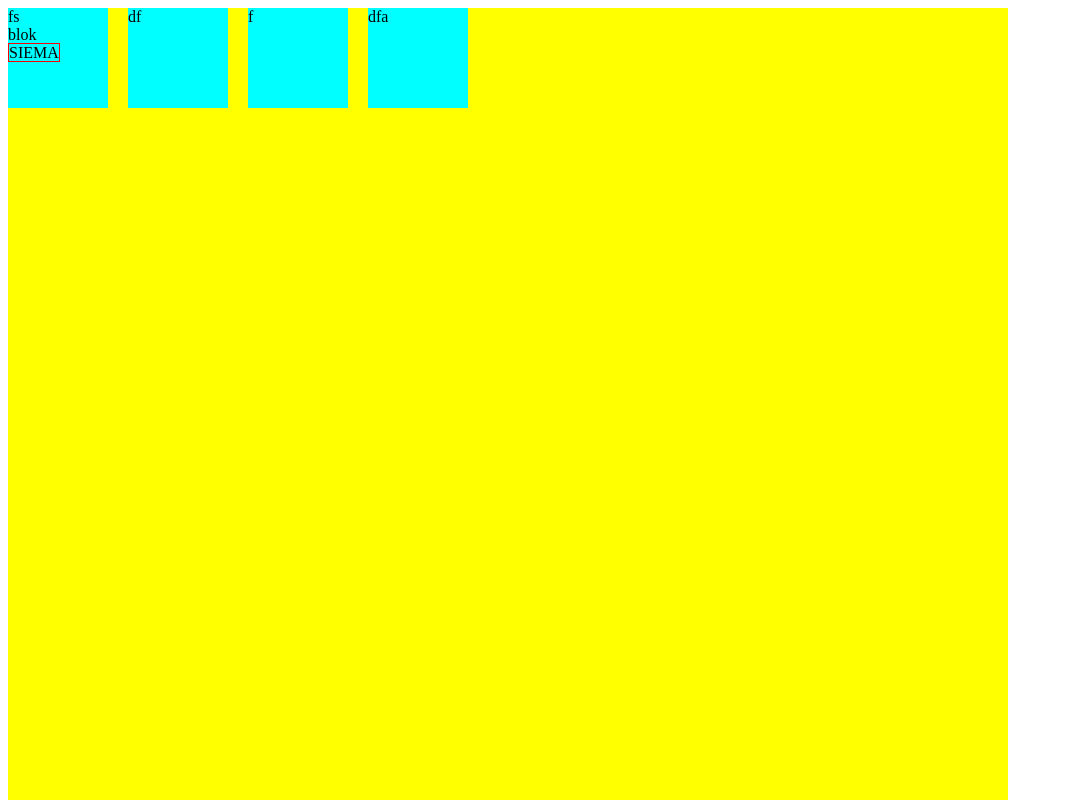
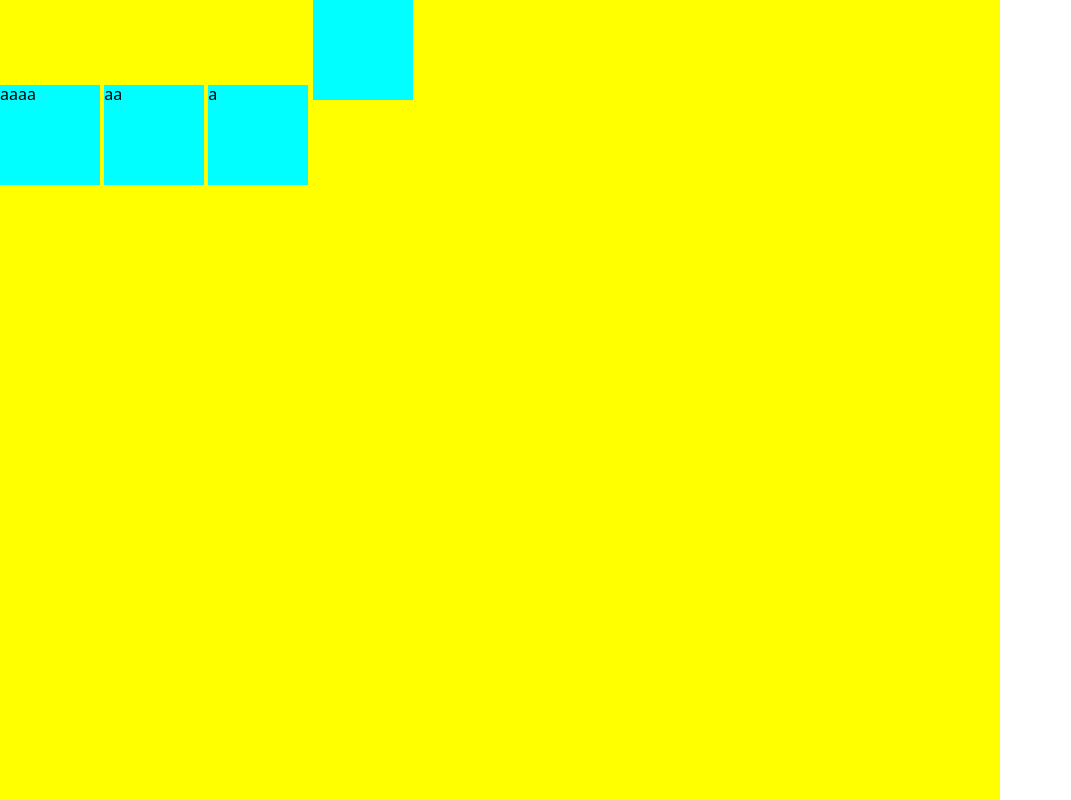
Before and after one commit to daszai/goit-markup-hw-05, a plain HTML site: page TEST.html in a window 1280 px wide. Shown: the top 800 px of the page, without its empty margins (0-1071 px from the left). Drawn offline with nearby package versions, Linux system fonts and the light colour scheme.

Commit message:
Update TEST.html

```diff
--- a/TEST.html
+++ b/TEST.html
@@ -3,38 +3,33 @@
   <head>
     <meta charset="UTF-8" />
     <meta name="viewport" content="width=device-width, initial-scale=1.0" />
+
+    <link
+      rel="stylesheet"
+      href="https://cdnjs.cloudflare.com/ajax/libs/modern-normalize/1.0.0/modern-normalize.min.css"
+    />
+
     <style>
       .bbb {
         background-color: yellow;
         width: 1000px;
         height: 1000px;
-        box-sizing: border-box;
-        display: flex;
-        gap: 20px;
       }
       .a {
         width: 100px;
         height: 100px;
         background-color: aqua;
-      }
-      .posi {
-      }
-      .posi::after {
-        content: "SIEMA";
-        border: 1px solid red;
+        display: inline-block;
       }
     </style>
     <title>Document</title>
   </head>
   <body>
     <div class="bbb">
-      <div class="a posi">
-        fs
-        <div>blok</div>
-      </div>
-      <div class="a">df</div>
-      <div class="a">f</div>
-      <div class="a">dfa</div>
+      <div class="a">aaaa</div>
+      <div class="a">aa</div>
+      <div class="a">a</div>
+      <div class="a"></div>
     </div>
   </body>
 </html>
```
